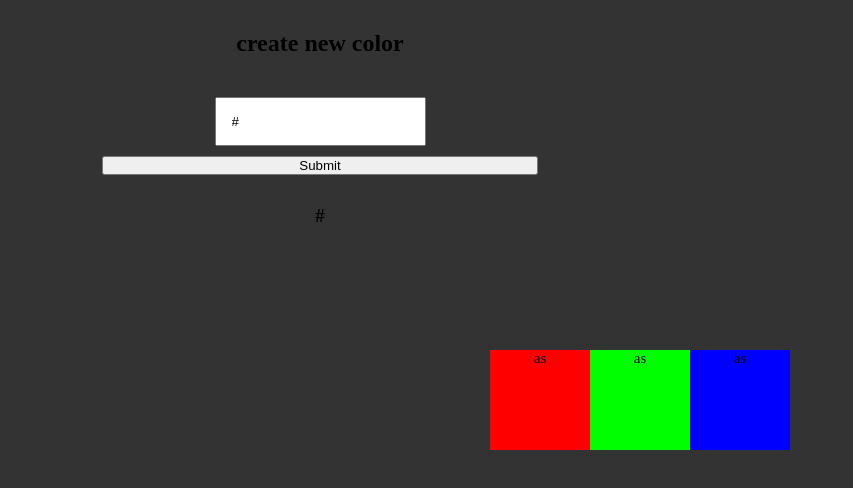
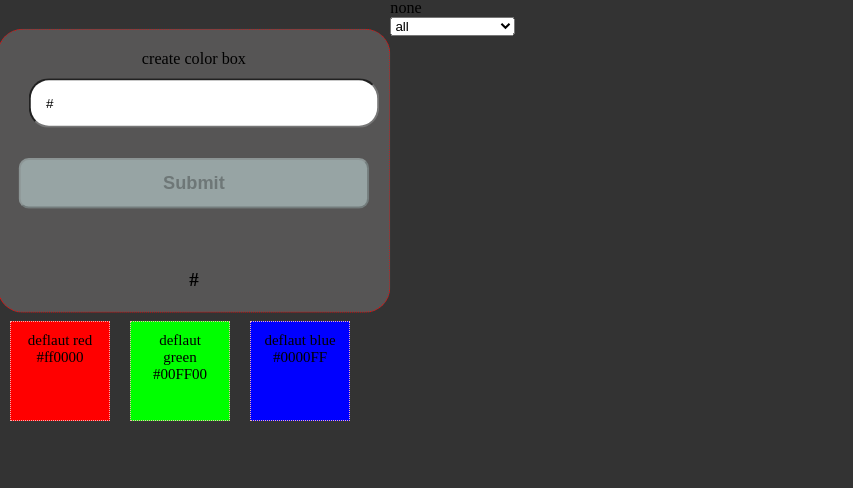
Before and after one commit to Swistek92/rgb-s, a React (Create React App) app: page / in a window 1280 px wide. Shown: the top 488 px of the page, without its empty margins (0-853 px from the left). Built offline with nearby package versions, Linux system fonts and the light colour scheme.

Commit message:
conver to hex, hsl, filter boxs

```diff
--- a/src/App.tsx
+++ b/src/App.tsx
@@ -1,67 +1,183 @@
-import React, { useRef, useState } from "react";
+import React, { useEffect, useState } from "react";
 import "./Styles/app/styles.css";
 import "./style.css";
-import { useLocalStorage } from "./Helpers/UseLocalStorage";
+import { useLocalStorage, HexToRgb, RgbToHsl } from "./Helpers";
 
-type Color = { id: number; name?: string; color: string; removeable: boolean };
+type rgb = {
+  r: number;
+  g: number;
+  b: number;
+};
+
+type Color = {
+  id: number;
+  name?: string;
+  color: string;
+  rgb: rgb;
+  hsl: number;
+  removeable: boolean;
+};
 
 type InitailValue = Color[];
 
 const initalStatel: InitailValue = [
-  { id: 0, color: "#ff0000", name: "RED", removeable: false },
-  { id: 1, color: "#00FF00", name: "GREEN", removeable: false },
-  { id: 2, color: "#0000FF", name: "BLUE", removeable: false },
+  {
+    id: 0,
+    color: "#ff0000",
+    rgb: { r: 255, g: 0, b: 0 },
+    name: "RED",
+    hsl: 0.5,
+    removeable: false,
+  },
+  {
+    id: 1,
+    color: "#00FF00",
+    rgb: { r: 0, g: 255, b: 0 },
+    name: "GREEN",
+    hsl: 0.5,
+    removeable: false,
+  },
+  {
+    id: 2,
+    color: "#0000FF",
+    rgb: { r: 0, g: 0, b: 255 },
+    name: "BLUE",
+    hsl: 0.5,
+    removeable: false,
+  },
 ];
 
+enum filterPossibilites {
+  none = "none",
+  red = "red",
+  green = "green",
+  blue = "blue",
+  saturation = "saturation",
+}
+
 const App: React.FC = () => {
-  const [state, setState] = useLocalStorage("colors", initalStatel);
+  const [colors, setColors] = useLocalStorage("colors", initalStatel);
+  const [filteredColors, setFilteredColors] = useState<Color[]>(colors);
+  const [color, setColor] = useState("#");
+  const [blur, setBlur] = useState(false);
+  const [filter, setFilter] = useState("none");
+  const RegExpIsHex = "^#([A-Fa-f0-9]{6}|[A-Fa-f0-9]{3})$";
 
-  const [color, setColor] = useState("#");
+  useEffect(() => {
+    filterColors();
+    // eslint-disable-next-line react-hooks/exhaustive-deps
+  }, [filter, colors]);
+
+  const filterColors = () => {
+    if (filter === filterPossibilites.none) {
+      setFilteredColors(colors);
+    } else if (filter === filterPossibilites.red) {
+      const filtered = colors.filter((color) => color.rgb.r > 127);
+      setFilteredColors(filtered);
+    } else if (filter === filterPossibilites.green) {
+      const filtered = colors.filter((color) => color.rgb.g > 127);
+      setFilteredColors(filtered);
+    } else if (filter === filterPossibilites.blue) {
+      const filtered = colors.filter((color) => color.rgb.b > 127);
+      setFilteredColors(filtered);
+    } else if (filter === filterPossibilites.saturation) {
+      const filtered = colors.filter((color) => color.hsl > 0.5);
+      setFilteredColors(filtered);
+    }
+  };
 
   const addColorSubmit = (e: React.FormEvent<HTMLFormElement>) => {
     e.preventDefault();
-    setState([...state, { id: state.length, color, removeable: true }]);
+    const rgb = HexToRgb(color);
+    const hsl = RgbToHsl(rgb);
+
+    setColors([
+      ...colors,
+      { id: colors.length, color, rgb, hsl, removeable: true },
+    ]);
+    setBlur(false);
+    setColor("#");
+  };
+
+  const RemoveBoxHandler = (id: number) => {
+    const filter = colors.filter((color) => color.id !== id);
+    setColors(filter);
+  };
+
+  const changeChangeInput = (e: React.ChangeEvent<HTMLInputElement>) => {
+    // setColor(e.target.value);
+    const regexp = new RegExp(/[0-9a-f]+/i);
+    // const RegExpIsHex = "^#([A-Fa-f0-9]{6}|[A-Fa-f0-9]{3})$";
+    if (e.target.value.length === 1 && e.target.value !== "#") {
+      return console.log("start with #");
+    } else if (
+      e.target.value.length > 1 &&
+      !regexp.test(e.target.value.slice(-1))
+    ) {
+      return console.log("not allowed char");
+    } else {
+      setColor(e.target.value);
+    }
   };
 
   return (
     <div>
-      <div className='forms'>
+      <div className='Addingform'>
         <div className='form'>
-          <h2>create new color</h2>
           <form onSubmit={addColorSubmit}>
+            <label htmlFor='color'>create color box</label>
             <input
               name='color'
+              id='color'
               type='text'
+              value={color}
+              placeholder='type your color, remember starts with #'
+              onChange={(e) => changeChangeInput(e)}
+              // onChange={(e) => setColor(e.target.value)}
+              pattern={RegExpIsHex}
+              onBlur={() => setBlur(true)}
               required
-              value={color}
-              placeholder='type your color '
-              onChange={(e) => setColor(e.target.value)}
+              maxLength={7}
             />
-            <button type='submit'>Submit</button>
+            <button
+              disabled={!new RegExp(RegExpIsHex).test(color)}
+              type='submit'
+            >
+              Submit
+            </button>
+            {blur && <span className='error'> error</span>}
           </form>
           <h3>{color}</h3>
         </div>
-        <div className='form'>
-          {/* <form>
-            <select>
-              <option value='red'>red &gt; 50%</option>
-              <option value='red'>green &gt; 50%</option>
-              <option value='red'>blue &gt; 50%</option>
-              <option value='saturation'>saturation &gt; 50%</option>
+
+        <div>
+          <form>
+            {filter}
+            <select value={filter} onChange={(e) => setFilter(e.target.value)}>
+              <option value={filterPossibilites.none}>all</option>
+              <option value={filterPossibilites.red}>red &gt; 50%</option>
+              <option value={filterPossibilites.green}>green &gt; 50%</option>
+              <option value={filterPossibilites.blue}>blue &gt; 50%</option>
+              <option value={filterPossibilites.saturation}>
+                saturation &gt; 50%
+              </option>
             </select>
-          </form> */}
+          </form>
         </div>
       </div>
 
-      <div className='container'>
-        <br />
-        {state.map((e) => (
+      <div className='boxs'>
+        {filteredColors.map((color: Color) => (
           <div
-            key={e.id}
+            key={color.id}
             className='box'
-            style={{ "--my-ccs-var": e.color } as React.CSSProperties}
+            style={{ "--my-ccs-var": color.color } as React.CSSProperties}
           >
-            as
+            {color.removeable && (
+              <button onClick={() => RemoveBoxHandler(color.id)}>X</button>
+            )}
+            <p>{color.name && "deflaut " + color.name.toLocaleLowerCase()}</p>
+            <p>{color.color}</p>
           </div>
         ))}
       </div>
--- /dev/null
+++ b/src/Helpers/HexToRgb.ts
@@ -0,0 +1,19 @@
+export const HexToRgb = (hex: string) => {
+  if (hex.length === 4) {
+    const r = [hex[1], hex[1]].join();
+    const g = [hex[2], hex[2]].join();
+    const b = [hex[3], hex[3]].join();
+
+    return {
+      r: parseInt(r, 16),
+      g: parseInt(g, 16),
+      b: parseInt(b, 16),
+    };
+  } else {
+    return {
+      r: parseInt(hex.slice(1, 3), 16),
+      g: parseInt(hex.slice(3, 5), 16),
+      b: parseInt(hex.slice(5, 7), 16),
+    };
+  }
+};
--- a/src/Helpers/RgbToHsl.ts
+++ b/src/Helpers/RgbToHsl.ts
@@ -1,7 +1,21 @@
 import React from "react";
 
 // donatbalipapp.medium.com/colours-maths-90346fb5abda
+type rgb = {
+  r: number;
+  g: number;
+  b: number;
+};
 
-https: const RgbToHsl = () => {};
+export const RgbToHsl = (rgb: rgb) => {
+  let r = rgb.r / 255;
+  let g = rgb.g / 255;
+  let b = rgb.b / 255;
 
-export default RgbToHsl;
+  const max = Math.max(r, g, b);
+  const min = Math.min(r, g, b);
+
+  const l = (1 / 2) * (max + min);
+
+  return l;
+};
--- /dev/null
+++ b/src/Helpers/index.ts
@@ -0,0 +1,3 @@
+export * from "./HexToRgb";
+export * from "./RgbToHsl";
+export * from "./UseLocalStorage";
--- a/src/Styles/app/styles.css
+++ b/src/Styles/app/styles.css
@@ -1,42 +1,72 @@
-.box {
+.boxs {
+  display: flex;
+  flex-direction: row;
+  flex-wrap: wrap;
+}
+.boxs .box {
+  margin: 10px;
+  padding: 10px;
   background-color: var(--my-ccs-var);
   height: 100px;
-  margin: 0;
   width: 100px;
   color: black;
   font-size: 15px;
   text-align: center;
+  border: 1px dotted #f3b2b2;
 }
 
-.container {
-  position: absolute;
-  top: 50%;
-  left: 50%;
-  transform: translate(-50%, -50%);
-  display: flex;
-  justify-content: center;
-  width: 100vw;
-}
-
-.forms {
-  width: 100vw;
+.Addingform {
+  width: 40vw;
   display: flex;
   flex-direction: row;
+  justify-content: space-around;
 }
-.forms .form {
-  width: 50vw;
-  height: 100px;
+.Addingform .form {
+  width: 100%;
+  padding: 20px;
+  border-radius: 25px;
+  background-color: #565555;
   margin-top: 30px;
   text-align: center;
   display: flex;
   flex-direction: column;
   gap: 30px;
 }
-.forms .form button {
-  width: 34vw;
+.Addingform .form input {
+  padding: 15px;
+  margin: 10px;
+  border-radius: 20px;
+  width: 100%;
+}
+.Addingform .form button {
+  width: 100%;
+  height: 50px;
+  padding: 10px;
+  background-color: rgb(151, 164, 164);
+  border-radius: 10px;
+  font-weight: bold;
+  font-size: 18px;
+  margin-top: 20px;
+  margin-bottom: 30px;
+}
+.Addingform .form .error {
+  display: none;
+  color: red;
+  font-size: 15px;
+}
+.Addingform .form input:invalid ~ .error {
+  display: block;
 }
 
-input {
-  padding: 15px;
-  margin: 10px;
+.Addingform:hover {
+  transform: scale(1.01);
+  transition: all 1s ease;
+}
+.Addingform:hover .form {
+  transition: all 1s ease;
+  border: 1px dotted red;
+}
+.Addingform:hover .form span {
+  transition: all 1s ease;
+  font-size: 20px;
 }/*# sourceMappingURL=styles.css.map */
--- a/src/Styles/app/styles.scss
+++ b/src/Styles/app/styles.scss
@@ -1,51 +1,80 @@
+.boxs {
+  display: flex;
+  flex-direction: row;
+  flex-wrap: wrap;
+
   .box {
-  // background-color: attr(data-color);
+    margin: 10px;
+    padding: 10px;
     background-color: var(--my-ccs-var);
-  // color: attr(data-color);
     height: 100px;
-  margin: 0;
-
     width: 100px;
     color: black;
     font-size: 15px;
     text-align: center;
-  // content: attr(data-color);
+    border: 1px dotted #f3b2b2;
+  }
 }
 
-.container {
-  position: absolute;
-  top: 50%;
-  left: 50%;
-  transform: translate(-50%, -50%);
-
-  display: flex;
-  justify-content: center;
-  width: 100vw;
-}
-
-.forms {
-  width: 100vw;
+.Addingform {
+  width: 40vw;
   // background-color: antiquewhite;
   display: flex;
   flex-direction: row;
+  justify-content: space-around;
+
   .form {
-    width: 50vw;
-    height: 100px;
-    // border: 10px solid red;
+    width: 100%;
+    padding: 20px;
+    border-radius: 25px;
+    background-color: #565555;
     margin-top: 30px;
     text-align: center;
     display: flex;
     flex-direction: column;
     gap: 30px;
 
+    input {
+      padding: 15px;
+      margin: 10px;
+      border-radius: 20px;
+      width: 100%;
+      // width: 200px;
+    }
+
     button {
-      width: 34vw;
-      // align-self: flex-end;
+      width: 100%;
+      height: 50px;
+      padding: 10px;
+      background-color: rgb(151, 164, 164);
+      border-radius: 10px;
+      font-weight: bold;
+      font-size: 18px;
+      margin-top: 20px;
+      margin-bottom: 30px;
+    }
+
+    .error {
+      display: none;
+      color: red;
+      font-size: 15px;
+    }
+    input:invalid ~ .error {
+      display: block;
     }
   }
 }
 
-input {
-  padding: 15px;
-  margin: 10px;
+.Addingform:hover {
+  transform: scale(1.01);
+  transition: all 1s ease;
+
+  .form {
+    transition: all 1s ease;
+    border: 1px dotted red;
+    span {
+      transition: all 1s ease;
+      font-size: 20px;
     }
+  }
+}
```
Also changed, not shown: 1 other file (tests, documents, lock files or other folders). Lines whose indentation alone changed are shown as unchanged.
